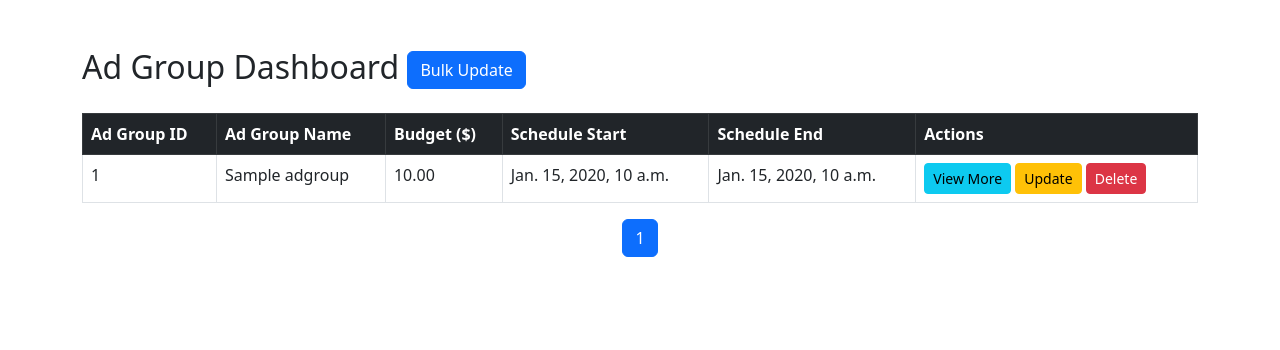
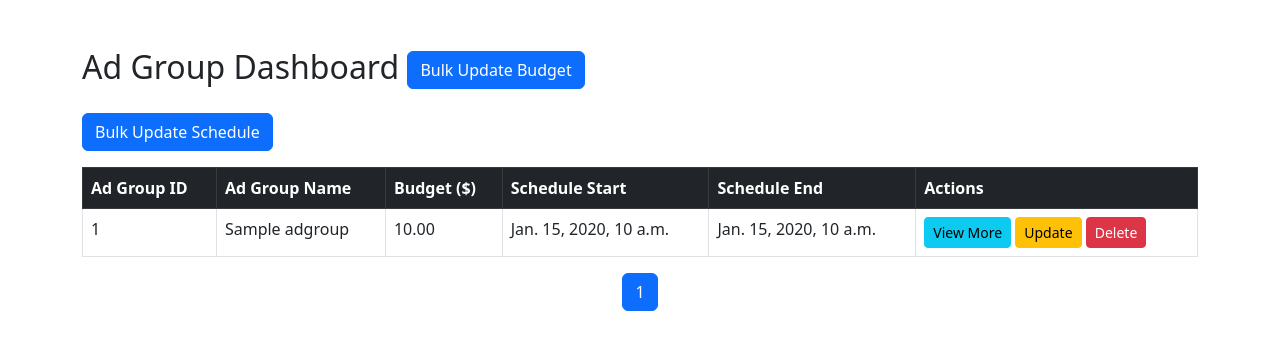
Before and after one commit to waitambatha/api_tiktok, a Django app: template campaigns/templates/dashboard.html in a window 1280 px wide. Shown: the part 56-406 px from the top of the page. Run offline with Django 5.2, Linux system fonts and the light colour scheme; the template is opened without the code that fills it: most values are stand-ins (such as "Sample title", 1, 10 or a date in 2020).

Commit message:
Update dashboard.html

```diff
--- a/campaigns/templates/dashboard.html
+++ b/campaigns/templates/dashboard.html
@@ -3,10 +3,16 @@
 
 {% block content %}
 <div class="container mt-5">
-  <h2 class="mb-4">Ad Group Dashboard <a href="{% url 'adgroup_bulk_update' %}" class="btn btn-primary">Bulk Update</a> </h2>
-    <div class="mt-3">
-
-    </div>
+  <h2 class="mb-4">Ad Group Dashboard <a href="{% url 'adgroup_bulk_update' %}" class="btn btn-primary">Bulk Update Budget</a></h2>
+  <a href="{% url 'adgroup_bulk_update_schedule' %}" class="btn btn-primary">Bulk Update Schedule</a>
+  <div class="mt-3">
+    {% if message %}
+      <div class="alert alert-success">{{ message }}</div>
+    {% endif %}
+    {% if error %}
+      <div class="alert alert-danger">{{ error }}</div>
+    {% endif %}
+  </div>
 
   {% if no_adgroups %}
     <div class="alert alert-warning">No ad groups found.</div>
@@ -44,7 +50,6 @@
       </tbody>
     </table>
 
-
     <nav class="mt-3" aria-label="Page navigation">
       <ul class="pagination justify-content-center">
         {% if page_obj.has_previous %}
```
